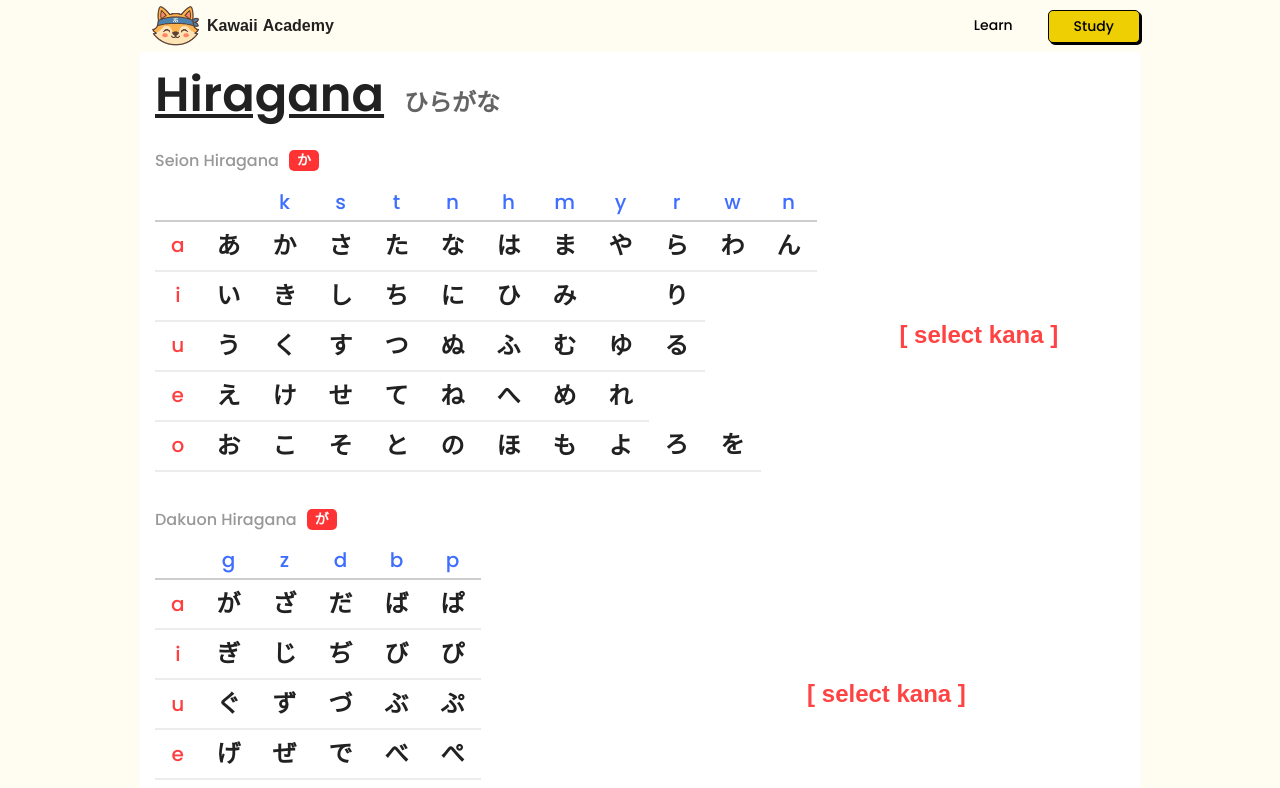
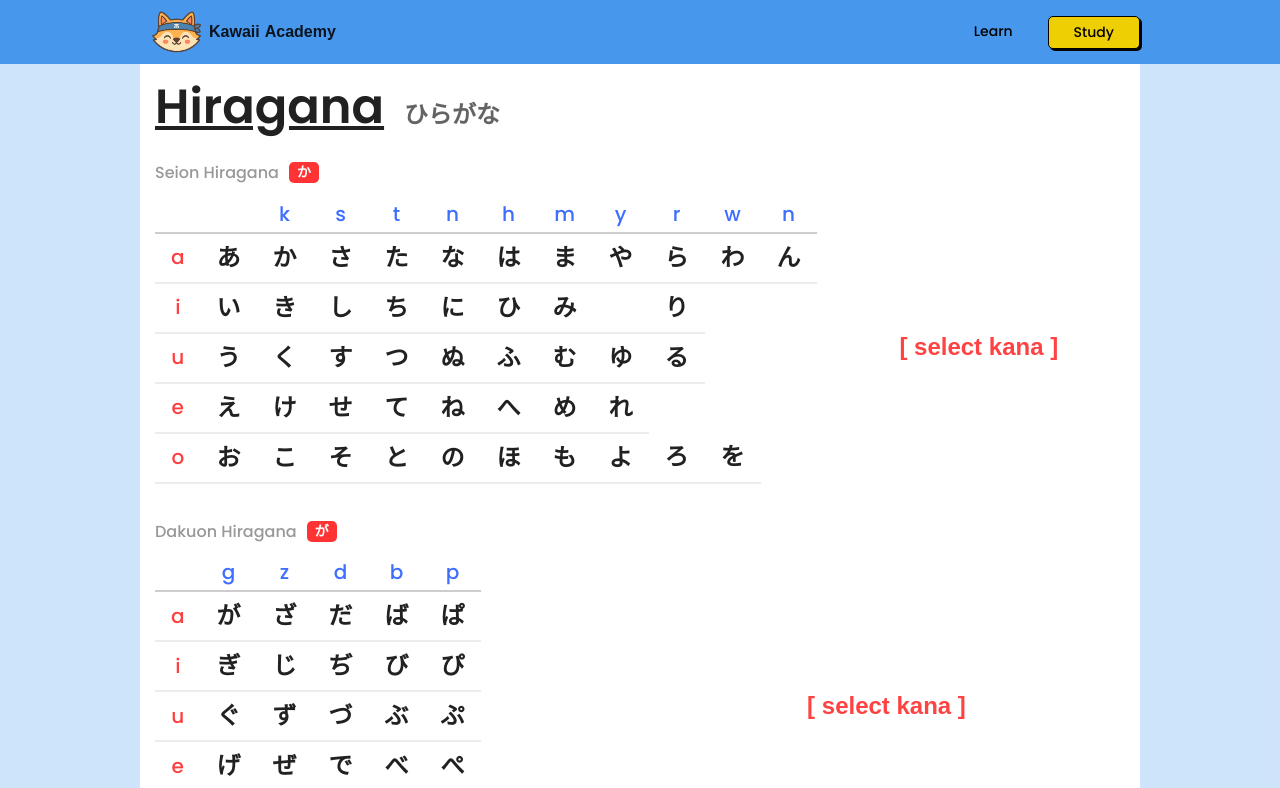
Before and after one commit to estebanT96/kawaii-academy, a React (Vite) app: page /learn in a window 1280 px wide. Shown: the top 788 px of the page. Built offline with nearby package versions, Linux system fonts and the light colour scheme; a web font is replaced by a local one.

Commit message:
Added blue color to navbar, and learn section margins

```diff
--- a/src/components/HiraganaLearnSection.tsx
+++ b/src/components/HiraganaLearnSection.tsx
@@ -46,11 +46,7 @@ const HiraganaLearnSection = () => {
       <Box display="flex" justifyContent="space-between">
         <Box width="100%">
           <SeionHiraganaLearn />
-
           <DakuonHiraganaLearn />
-          <Box>
-            <Typography> </Typography>
-          </Box>
           <YoonHiraganaLearn
             rowHeader={yoonRowHeader}
             rows={YOON_HIRAGANA_ROWS}
--- a/src/components/MobileNavLinks.tsx
+++ b/src/components/MobileNavLinks.tsx
@@ -7,7 +7,7 @@ const MobileNavLinks = () => {
   const navigate = useNavigate();
   const location = useLocation();
   return (
-    <Box sx={{ display: { xs: "block", md: "none", padding: "10px 22px" } }}>
+    <Box sx={{ display: { xs: "block", md: "none", padding: "2px 10px" } }}>
       <FormControl
         sx={{ m: 1, minWidth: "auto", bgcolor: "transparent" }}
         size="small"
--- a/src/components/NavBar.tsx
+++ b/src/components/NavBar.tsx
@@ -8,8 +8,10 @@ const NavBar = () => {
     <>
       <Box
         sx={{
-          background: "rgb(255, 252, 242)", //Color de fondo
+          background: "#4797ed",
           paddingLeft: "20px",
+          paddingTop: { xs: "0", md: "5px" },
+          paddingBottom: { xs: "0", md: "5px" },
         }}
       >
         <Stack
@@ -26,20 +28,24 @@ const NavBar = () => {
             display="flex"
             alignItems="center"
             sx={{
-              height: { xs: "42px", md: "52px" },
+              height: { xs: "48px", md: "54px" },
             }}
           >
             <img src={logo} alt="" height="100%" />
             <Box display="flex" alignItems="center">
               <Typography
                 variant="body2"
-                fontSize="16px"
                 fontWeight="800"
                 margin="0 5px"
+                sx={{ fontSize: { xs: "14px", md: "16px" } }}
               >
                 Kawaii
               </Typography>
-              <Typography variant="body2" fontSize="16px" fontWeight="800">
+              <Typography
+                variant="body2"
+                fontWeight="800"
+                sx={{ fontSize: { xs: "14px", md: "16px" } }}
+              >
                 Academy
               </Typography>
             </Box>
--- a/src/components/SeionHiraganaLearn.tsx
+++ b/src/components/SeionHiraganaLearn.tsx
@@ -30,7 +30,6 @@ const SeionHiraganaLearn = () => {
             consonants={seionConsonants}
             rows={SEION_HIRAGANA_ROWS}
           />
-
         </Box>
         <TableCard
           character={activeItem.character}
--- a/src/components/ui/LearnContainer.tsx
+++ b/src/components/ui/LearnContainer.tsx
@@ -10,7 +10,7 @@ const LearnContainer = ({ children }: Props) => {
     <Box
       sx={{
         margin: "0 auto",
-        background: "rgb(255, 252, 242)", //color de fondo
+        background: "#4797ed43", //color de fondo
       }}
     >
       {children}
```
Also changed, not shown: src/assets/logoFace.png.
